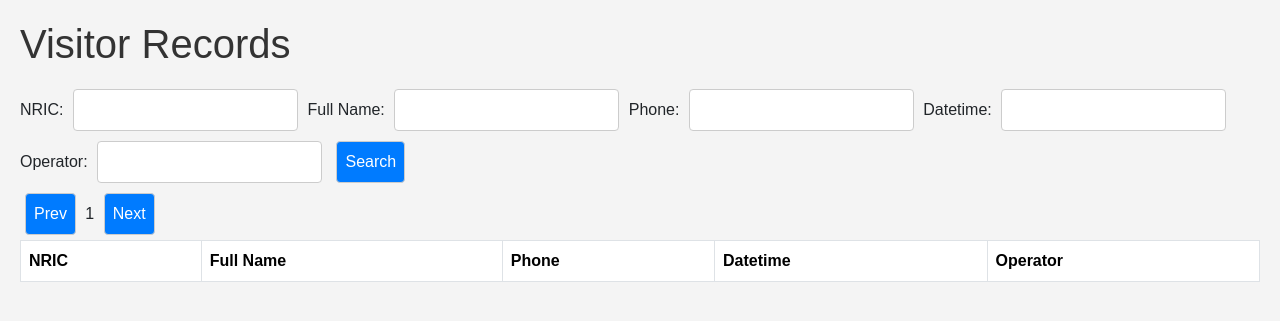
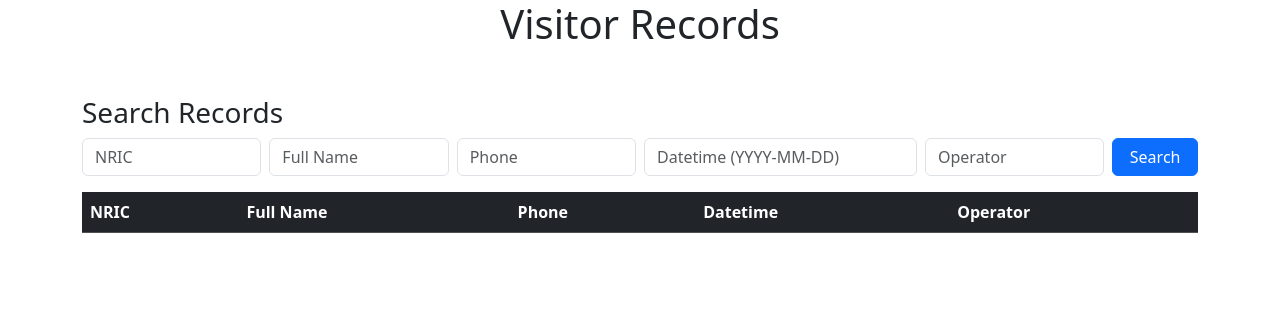
Before and after one commit to RIVAlumni/vms, a FastAPI app: template templates/search.html in a window 1280 px wide. Shown: the top 321 px of the page. Run offline with FastAPI, Linux system fonts and the light colour scheme; the template is opened without the code that fills it, so the values that code supplies are empty.

Commit message:
fixed various issues

```diff
--- a/main.py
+++ b/main.py
@@ -112,32 +112,38 @@ async def list_visitors(
 ):
     offset = (page - 1) * limit
     params = []
-    query = "SELECT nric, fullname, phone, datetime, operator FROM visitors WHERE 1=1"
+    query = "SELECT nric, fullname, phone, datetime, operator FROM visitors WHERE "
+    count_query = "SELECT COUNT(nric) FROM visitors WHERE "
+    where_clause = "1=1"
 
     if nric:
-        query += " AND nric LIKE ?"
+        where_clause += " AND nric LIKE ?"
         params.append(f"%{nric}%")
     if fullname:
-        query += " AND fullname LIKE ?"
+        where_clause += " AND fullname LIKE ?"
         params.append(f"%{fullname}%")
     if phone:
-        query += " AND phone LIKE ?"
+        where_clause += " AND phone LIKE ?"
         params.append(f"%{phone}%")
     if time:
-        query += " AND datetime LIKE ?"
+        where_clause += " AND datetime LIKE ?"
         params.append(f"%{time}%")
     if opfilter:
-        query += " AND operator LIKE ?"
+        where_clause += " AND operator LIKE ?"
         params.append(f"%{opfilter}%")
 
+    query += where_clause
     query += f" ORDER BY datetime DESC LIMIT {limit} OFFSET ?"
+    count_query += where_clause
     ip = request.client.host
-    log_event(ip, operator, f"Query: {query}")
-    params.append(offset)
+    log_event(ip, operator, f"Query: {query}, Count Query: {count_query}, params: {params}")
 
     conn = sqlite3.connect(DB)
     c = conn.cursor()
+    c.execute(count_query, params)
+    count = c.fetchone()[0]
+    params.append(offset)
     c.execute(query, params)
     rows = c.fetchall()
     conn.close()
-    return {"rows": rows}
+    return {"rows": rows, "total_count": count}
--- /dev/null
+++ b/static/logout.js
@@ -0,0 +1,14 @@
+
+const cookies = document.cookie.split("; ");
+for (let cookie of cookies) {
+	const [key, value] = cookie.split("=");
+	if (key === "operator") {
+		operator_name = decodeURIComponent(value);
+		let returnText = document.getElementById("operator_name");
+		returnText.innerHTML = `Operator: ${operator_name}`;
+	}
+}
+function logout() {
+  document.cookie = "operator=; expires=Thu, 01 Jan 1970 00:00:00 UTC; path=/;";
+  window.location.href = "/login";
+}
--- a/static/search.js
+++ b/static/search.js
@@ -1,34 +1,75 @@
+function isoToLocal(iso) {
+  const date = new Date(iso);
+  return date.toLocaleString('sv-SE').replace('T', ' ');
+}
+
+const form = document.getElementById('search-form');
+const tbody = document.getElementById('results-table-body');
+const pagination = document.getElementById('pagination');
+const pageSize=50;
 let currentPage = 1;
-function loadTable(page = 1) {
-  currentPage = page;
-  const params = new URLSearchParams({
-    page: currentPage,
-    nric: document.getElementById("nricFilter").value,
-    fullname: document.getElementById("fullnameFilter").value,
-    phone: document.getElementById("phoneFilter").value,
-    time: document.getElementById("timeFilter").value,
-    opfilter: document.getElementById("opFilter").value
-  });
-  fetch(`/list?${params.toString()}`)
-    .then(res => res.json())
-    .then(data => {
-      document.getElementById("pageNum").textContent = currentPage;
-      const tbody = document.querySelector("#visitorTable tbody");
-      tbody.innerHTML = "";
-      data.rows.forEach(row => {
-        const tr = document.createElement("tr");
-        row.forEach((cell, idx) => {
-          const td = document.createElement("td");
-          if (idx === 3) td.textContent = new Date(cell).toLocaleString();
-          else td.textContent = cell;
-          tr.appendChild(td);
-        });
-        tbody.appendChild(tr);
-      });
-    });
+let totalRecords = 0;
+let totalPages = 0;
+let results = [];
+
+form.addEventListener('submit', async (e) => {
+  e.preventDefault();
+  loadTable(1);
+});
+
+function renderPagination() {
+  pagination.innerHTML = '';
+  let li = document.createElement('li');
+  if (currentPage != 1) {
+    li.className = "page-item";
+    li.innerHTML = '<button class="page-link" onclick="prevPage()">Previous</button>';
+    pagination.appendChild(li);
+  }
+  for (let i = 1; i <= totalPages; i++) {
+    const li = document.createElement('li');
+    li.className = `page-item ${i === currentPage ? 'active' : ''}`;
+    li.innerHTML = `<button class="page-link" onclick="loadTable(${i})">${i}</button>`;
+    pagination.appendChild(li);
+  }
+  if (currentPage != totalPages) {
+    li = document.createElement('li');
+    li.className = "page-item";
+    li.innerHTML = '<button class="page-link" onclick="nextPage()">Next</button>';
+    pagination.appendChild(li);
+  }
 }
-function prevPage() { if (currentPage > 1) loadTable(currentPage - 1); }
-function nextPage() { loadTable(currentPage + 1); }
+
+async function loadTable(page = 1) {
+  let data = Object.fromEntries(new FormData(form));
+  data.page = currentPage = page;
+  const params = new URLSearchParams(data).toString();
+  const res = await fetch('/list?' + params);
+  const response = await res.json();
+  results = response["rows"];
+  totalRecords = response["total_count"];
+  totalPages = Math.ceil(totalRecords / pageSize);
+
+  tbody.innerHTML = '';
+  for (const r of results) {
+    const row = document.createElement('tr');
+    row.innerHTML = `
+      <td>${r[0]}</td>
+      <td>${r[1]}</td>
+      <td>${r[2]}</td>
+      <td>${isoToLocal(r[3])}</td>
+      <td>${r[4]}</td>`;
+    tbody.appendChild(row);
+  }
+  renderPagination();
+}
+
+
+function prevPage() {
+  if (currentPage > 1) loadTable(currentPage - 1);
+}
+function nextPage() {
+  if (currentPage != totalPages) loadTable(currentPage + 1);
+}
 function sortTable(n) {
   const table = document.getElementById("visitorTable");
   let rows, switching = true, dir = "asc", switchcount = 0;
@@ -51,12 +92,3 @@ function sortTable(n) {
     }
   }
 }
-const cookies = document.cookie.split("; ");
-for (let cookie of cookies) {
-	const [key, value] = cookie.split("=");
-	if (key === "operator") {
-		operator_name = decodeURIComponent(value);
-		let returnText = document.getElementById("operator_name");
-		returnText.innerHTML = `Operator: ${operator_name}`;
-	}
-}
--- a/static/style.css
+++ /dev/null
@@ -1,29 +0,0 @@
-body {
-  font-family: Arial, sans-serif;
-  background: #f4f4f4;
-  margin: 0;
-  padding: 20px;
-}
-h1 {
-  color: #333;
-}
-form {
-  background: white;
-  padding: 15px;
-  border-radius: 8px;
-  box-shadow: 0 2px 5px rgba(0,0,0,0.1);
-}
-input, button {
-  padding: 8px;
-  margin: 5px;
-  border: 1px solid #ccc;
-  border-radius: 4px;
-}
-button {
-  background: #007BFF;
-  color: white;
-  cursor: pointer;
-}
-button:hover {
-  background: #0056b3;
-}
--- a/templates/search.html
+++ b/templates/search.html
@@ -2,29 +2,40 @@
 <html>
 <head>
   <title>Visitor Search</title>
+  <link rel="shortcut icon" href="/static/favicon.ico" />
   <link href="https://cdn.jsdelivr.net/npm/bootstrap@5.3.7/dist/css/bootstrap.min.css" rel="stylesheet" integrity="sha384-LN+7fdVzj6u52u30Kp6M/trliBMCMKTyK833zpbD+pXdCLuTusPj697FH4R/5mcr" crossorigin="anonymous">
   <script src="https://cdn.jsdelivr.net/npm/bootstrap@5.3.7/dist/js/bootstrap.bundle.min.js" integrity="sha384-ndDqU0Gzau9qJ1lfW4pNLlhNTkCfHzAVBReH9diLvGRem5+R9g2FzA8ZGN954O5Q" crossorigin="anonymous"></script>
-  <link rel="stylesheet" href="/static/style.css">
   <script src="/static/search.js" defer></script>
+  <script src="/static/logout.js" defer></script>
 </head>
 <body>
-  <h1>Visitor Records</h1>
-  <p id="operator_name" class="text-end"></p>
-  <div>
-    <label>NRIC: <input type="text" id="nricFilter" /></label>
-    <label>Full Name: <input type="text" id="fullnameFilter" /></label>
-    <label>Phone: <input type="text" id="phoneFilter" /></label>
-    <label>Datetime: <input type="text" id="timeFilter" /></label>
-    <label>Operator: <input type="text" id="opFilter" /></label>
-    <button onclick="loadTable(1)">Search</button>
+  <h1 class="text-center">Visitor Records</h1>
+  <p id="operator_name" class="text-end" onclick="logout()"></p>
+  <div class="container mt-5">
+    <h3>Search Records</h3>
+      <form id="search-form" class="row g-2 mb-3">
+        <div class="col-md-2">
+          <input type="text" class="form-control" name="nric" placeholder="NRIC">
         </div>
-  <div>
-    <button onclick="prevPage()">Prev</button>
-    <span id="pageNum">1</span>
-    <button onclick="nextPage()">Next</button>
+        <div class="col-md-2">
+          <input type="text" class="form-control" name="fullname" placeholder="Full Name">
         </div>
-  <table border="1" id="visitorTable" class="table table-striped table-bordered table-hover ">
-    <thead>
+        <div class="col-md-2">
+          <input type="text" class="form-control" name="phone" placeholder="Phone">
+        </div>
+        <div class="col-md-3">
+          <input type="text" class="form-control" name="time" placeholder="Datetime (YYYY-MM-DD)">
+        </div>
+        <div class="col-md-2">
+          <input type="text" class="form-control" name="opfilter" placeholder="Operator">
+        </div>
+        <div class="col-md-1">
+          <button type="submit" class="btn btn-primary w-100">Search</button>
+        </div>
+      </form>
+
+      <table class="table table-striped table-hover" id="visitorTable">
+        <thead class="table-dark">
           <tr>
             <th scope="col" onclick="sortTable(0)">NRIC</th>
             <th scope="col" onclick="sortTable(1)">Full Name</th>
@@ -33,7 +44,16 @@
             <th scope="col" onclick="sortTable(4)">Operator</th>
           </tr>
         </thead>
-    <tbody></tbody>
+        <tbody id="results-table-body">
+          <!-- Rows inserted here -->
+        </tbody>
       </table>
+
+      <nav>
+        <ul class="pagination justify-content-center" id="pagination">
+          <!-- Pagination buttons -->
+        </ul>
+      </nav>
+    </div>
 </body>
 </html>
```
Also changed, not shown: static/form.js (+0 -9 lines), static/qrgen.html (+21 -8 lines), templates/form.html (+21 -7 lines), templates/login.html (+15 -5 lines), static/favicon.ico (added). Lines whose indentation alone changed are shown as unchanged.
